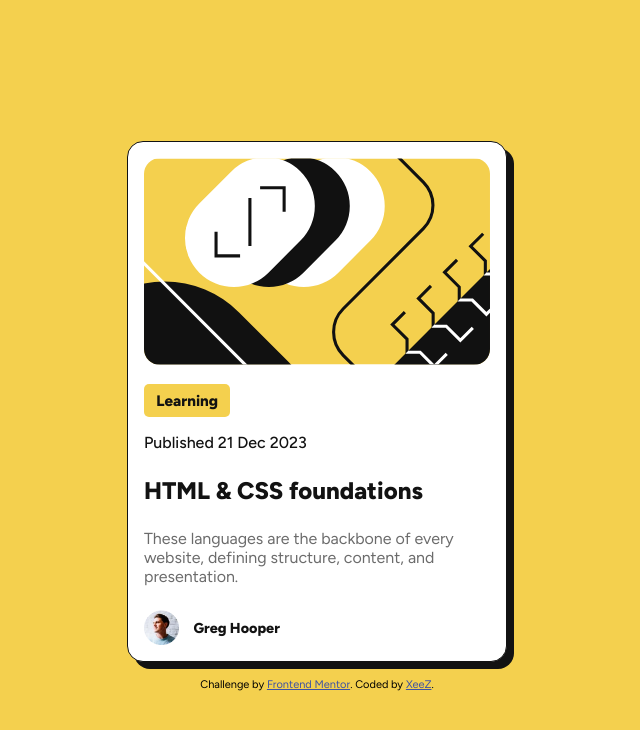
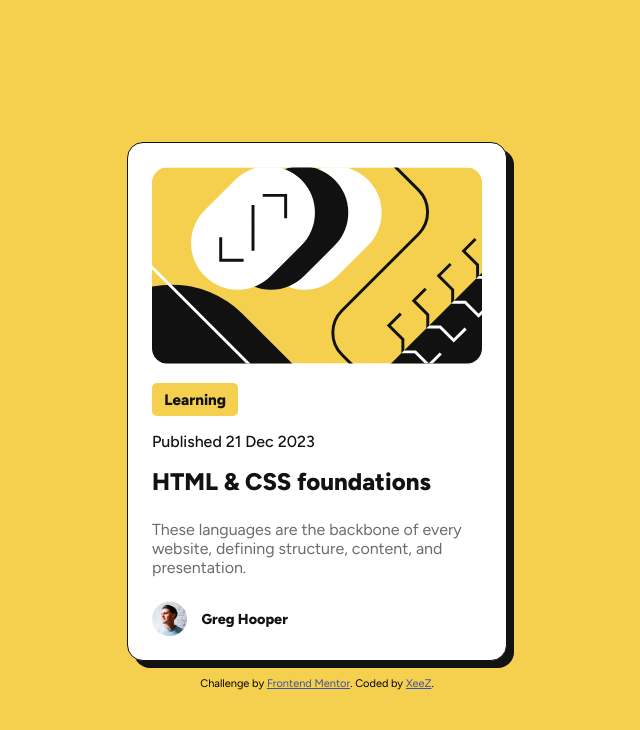
Before and after one commit to justXeeZ/FrontendMentor-Projects, a plain HTML site: page Blog preview card/index.html in a window 1280 px wide. Shown: the whole page, without its empty margins (323-963 px from the left). Drawn offline with Linux system fonts and the light colour scheme.

Commit message:
fixed the padding and added h1

```diff
--- a/Blog preview card/index.html
+++ b/Blog preview card/index.html
@@ -16,13 +16,13 @@
   <body>
     <main>
       <div class="card-container">
-        <img class="card-image" src="assets/images/illustration-article.svg" />
+        <img class="card-image" src="assets/images/illustration-article.svg" alt="Blog Preview image of a yellow illustration" />
         <p class="card-tags">Learning</p>
         <p class="card-date">Published 21 Dec 2023</p>
-        <p class="card-title">HTML & CSS foundations</p>
+        <h1 class="card-title">HTML & CSS foundations</h1>
         <p class="card-description">These languages are the backbone of every website, defining structure, content, and presentation.</p>
         <div class="author-wrapper">
-          <img class="card-avatar" src="assets/images/image-avatar.webp" />
+          <img class="card-avatar" src="assets/images/image-avatar.webp" alt="Avatar of Greg Hooper" />
           <p class="card-author">Greg Hooper</p>
         </div>
       </div>
--- a/Blog preview card/styles.css
+++ b/Blog preview card/styles.css
@@ -16,7 +16,7 @@ body {
 .card-container {
   width: 380px;
   margin: 1rem 1rem;
-  padding: 1rem;
+  padding: 1.5rem;
   background-color: hsl(0, 0%, 100%);
   border: 1px solid hsl(0, 0%, 7%);
   border-radius: 1rem;
```
Also changed, not shown: QR code component/index.html (+1 -1 lines).
